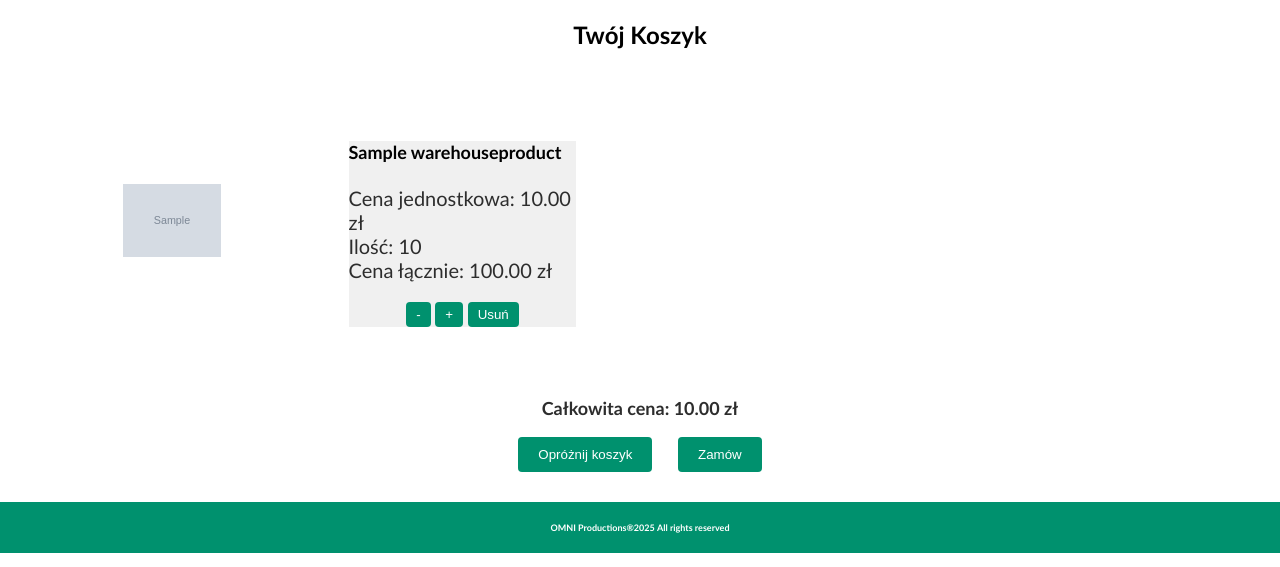
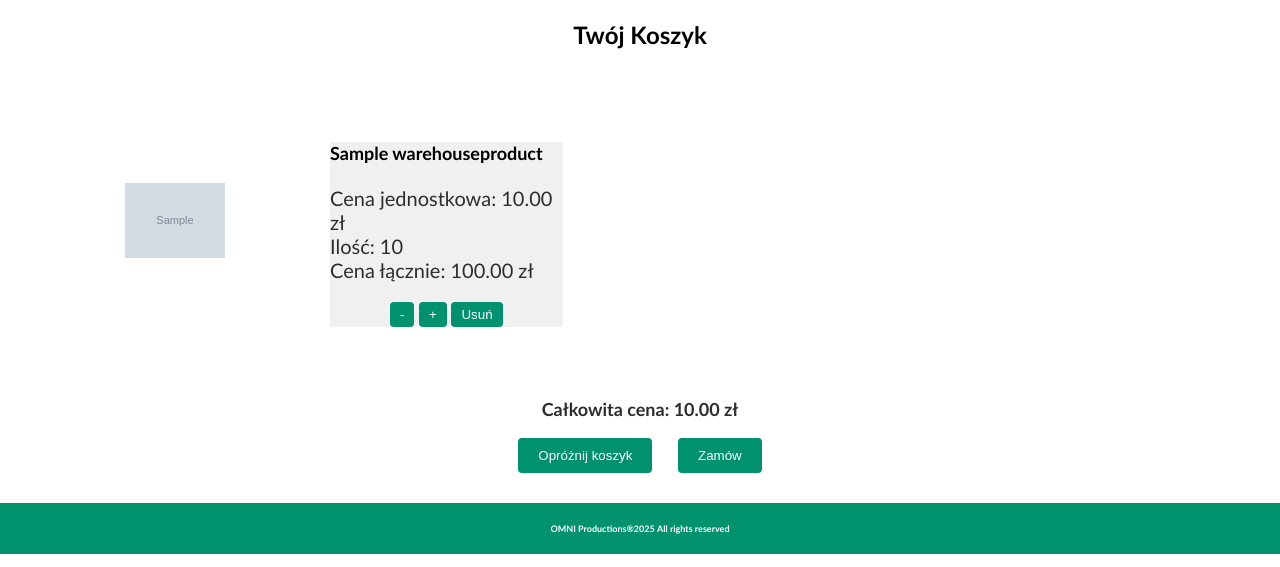
Before and after one commit to Jaian400/Magazyn_Master, a Django app: page /koszyk/ in a window 1280 px wide. Shown: the part 133-700 px from the top of the page. Run offline with Django 5.2, Linux system fonts and the light colour scheme; a user stored in the database is signed in; tables that the repository leaves empty hold one stand-in row (values such as "Sample post"); grey boxes marked "Sample" are stand-in pictures.

Commit message:
Koszyk mini-update 2

```diff
--- a/djan/static/koszyk.css
+++ b/djan/static/koszyk.css
@@ -35,7 +35,7 @@
 
 .cart-item-content {
     flex: 6; /* Informacje o produkcie zajmują większą przestrzeń */
-    margin-left: 2%;
+    margin-left: 0%;
 }
 
 .cart-item-details {
```
